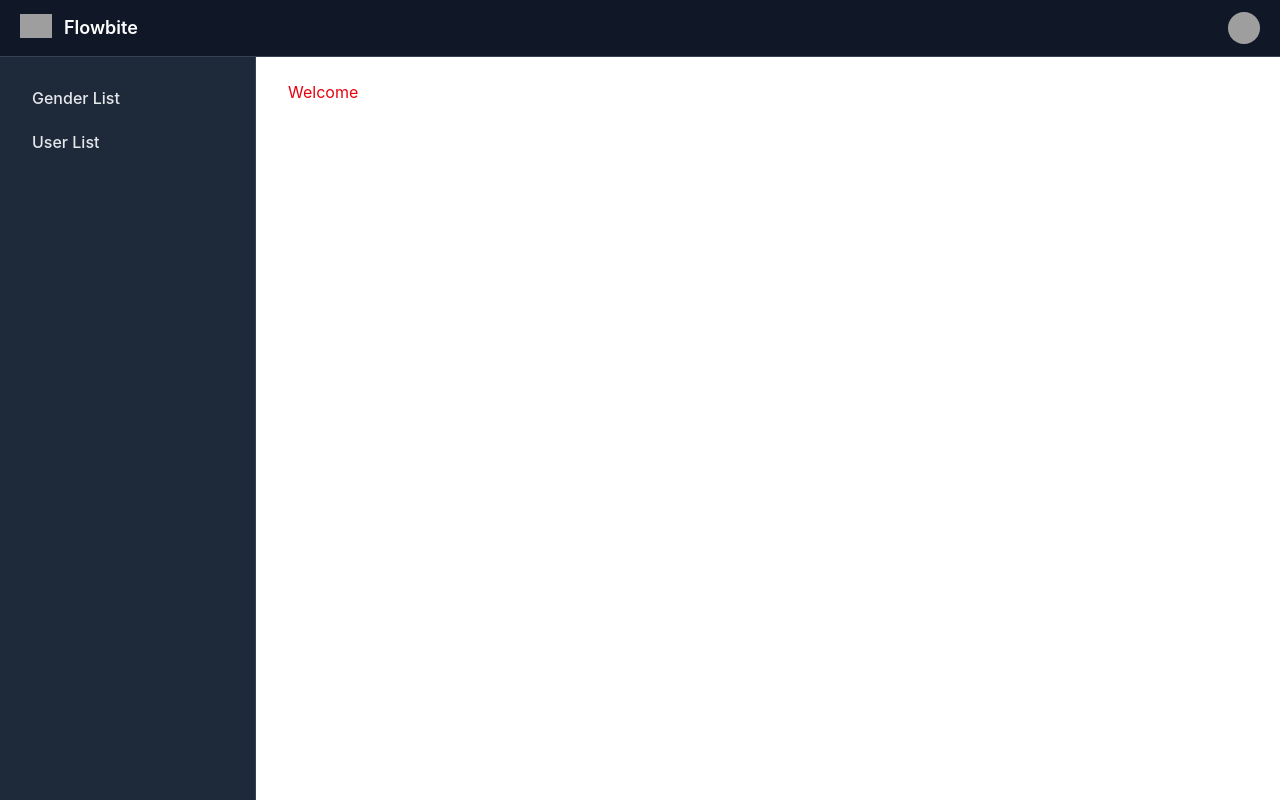
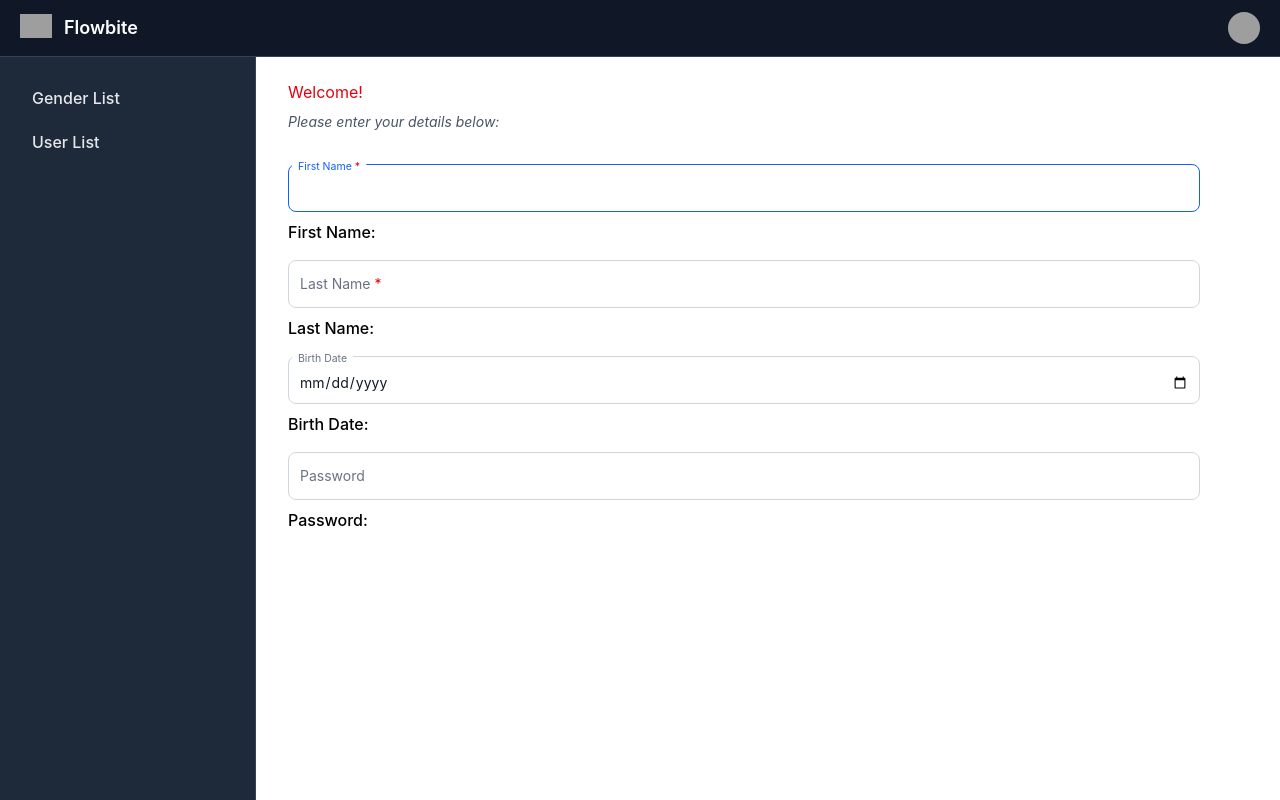
Before and after one commit to meythegreat/RNLDemo, a React (Vite) app in the folder client/: page / in a window 1280 px wide. Built offline with nearby package versions, Linux system fonts and the light colour scheme; grey boxes are pictures that could not be loaded.

Commit message:
Part 5: Input and Properties

```diff
--- /dev/null
+++ b/client/src/components/Input/FloatingLabelInput.tsx
@@ -0,0 +1,74 @@
+import type { ChangeEvent, FC } from "react";
+
+interface FloatingLabelInputProps {
+  label: string;
+  type: "text" | "date" | "password";
+  name: string;
+  value?: string | any;
+  onChange?: (e: ChangeEvent<HTMLInputElement>) => void;
+  newLabelClassName?: string;
+  labelClassName?: string;
+  newInputClassName?: string;
+  inputClassName?: string;
+  required?: boolean;
+  autoFocus?: boolean;
+  disabled?: boolean;
+  readOnly?: boolean;
+  errors?: string[];
+}
+
+const FloatingLabelInput: FC<FloatingLabelInputProps> = ({
+  label,
+  type,
+  name,
+  value,
+  onChange,
+  newLabelClassName,
+  labelClassName,
+  newInputClassName,
+  inputClassName,
+  required,
+  autoFocus,
+  disabled,
+  readOnly,
+  errors,
+}) => {
+  return (
+    <>
+      <div className="relative">
+        <input
+          type={type}
+          id={name}
+          name={name}
+          value={value}
+          onChange={onChange}
+          className={`${
+            newInputClassName
+              ? newInputClassName
+              : `block px-2.5 pb-2.5 pt-4 w-full text-sm text-gray-900 bg-transparent rounded-lg border-1 border-gray-300 appearance-none focus:outline-none focus:ring-0 focus:border-blue-600 peer ${inputClassName}`
+          }`}
+          placeholder=" "
+          autoFocus={autoFocus}
+          disabled={disabled}
+          readOnly={readOnly}
+        />
+        <label
+          htmlFor={name}
+          className={`${
+            newLabelClassName
+              ? newLabelClassName
+              : `absolute text-sm text-gray-500 duration-300 transform -translate-y-4 scale-75 top-2 z-10 origin-[0] bg-white px-2 peer-focus:px-2 peer-focus:text-blue-600 peer-placeholder-shown:scale-100 peer-placeholder-shown:-translate-y-1/2 peer-placeholder-shown:top-1/2 peer-focus:top-2 peer-focus:scale-75 peer-focus:-translate-y-4 rtl:peer-focus:translate-x-1/4 rtl:peer-focus:left-auto start-1 ${labelClassName}`
+          }`}
+        >
+          {label}
+          {required && <span className="text-red-600 ml-1">*</span>}
+        </label>
+      </div>
+      {errors && errors.length > 0 && (
+        <span className="text-red-600 text-xs">{errors[0]}</span>
+      )}
+    </>
+  );
+};
+
+export default FloatingLabelInput;
--- a/client/src/routes/AppRoutes.tsx
+++ b/client/src/routes/AppRoutes.tsx
@@ -1,10 +1,34 @@
 import { Route, Routes } from "react-router-dom";
 import AppLayout from "../layout/AppLayout";
+import FloatingLabelInput from "../components/Input/FloatingLabelInput";
+import { useState } from "react";
 
 const SampleComponent = () => {
+  const [firstName,  setFirstName] = useState("");
+  const [lastName,  setLastName] = useState("");
+  const [birthDate,  setBirthDate] = useState("");
+  const [password,  setPassword] = useState("");
+
     return (
         <>
-            <h1 className="text-red-600">Welcome</h1>
+            <h1 className="text-red-600 mb-2 ">Welcome!</h1>
+            <p className="text-gray-600 mb-8 text-sm italic">Please enter your details below:</p>
+            <div className="mb-4">
+            <FloatingLabelInput label="First Name" value={firstName} onChange={(e) => setFirstName(e.target.value)} type="text" name="first_name" required autoFocus />
+            <p className="font-medium mt-2">First Name: {firstName}</p>
+            </div>
+            <div className="mb-4">
+            <FloatingLabelInput label="Last Name" value={lastName} onChange={(e) => setLastName(e.target.value)} type="text" name="last_name" required />
+            <p className="font-medium mt-2">Last Name: {lastName}</p>
+            </div>
+            <div className="mb-4">
+            <FloatingLabelInput label="Birth Date" value={birthDate} onChange={(e) => setBirthDate(e.target.value)} type="date" name="birth_date" />
+            <p className="font-medium mt-2">Birth Date: {birthDate}</p>
+            </div>
+            <div className="mb-4">
+            <FloatingLabelInput label="Password" value={password} onChange={(e) => setPassword(e.target.value)} type="password" name="password" />
+            <p className="font-medium mt-2">Password: {password}</p>
+            </div>
         </>
     )
 }
--- /dev/null
+++ b/package.json
@@ -0,0 +1,5 @@
+{
+  "dependencies": {
+    "react-router-dom": "^7.14.0"
+  }
+}
```
Also changed, not shown: 1 other file (tests, documents, lock files or other folders).
